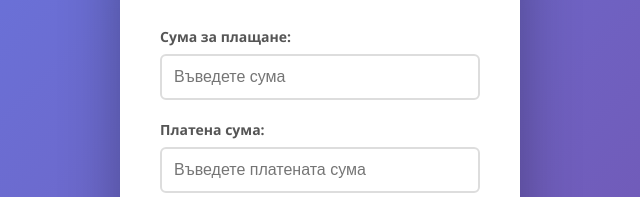
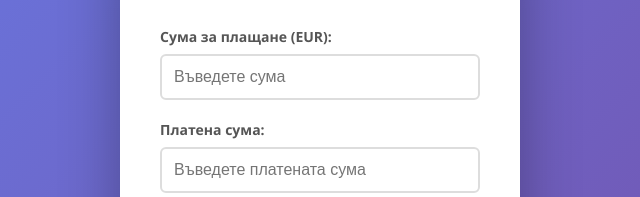
Before and after one commit to dkoravski/Change-calculator, a plain HTML site: page index.html in a window 1280 px wide. Shown: the part 241-438 px from the top of the page, 320-960 px from the left. Drawn offline with Linux system fonts and the light colour scheme.

Commit message:
Update label for total payment input to include currency (EUR)

```diff
--- a/index.html
+++ b/index.html
@@ -11,7 +11,7 @@
         <h1>Калкулатор за ресто</h1>
 
         <div class="form-group">
-            <label for="totalToPay">Сума за плащане:</label>
+            <label for="totalToPay">Сума за плащане (EUR):</label>
             <input
                 type="number"
                 id="totalToPay"
```
